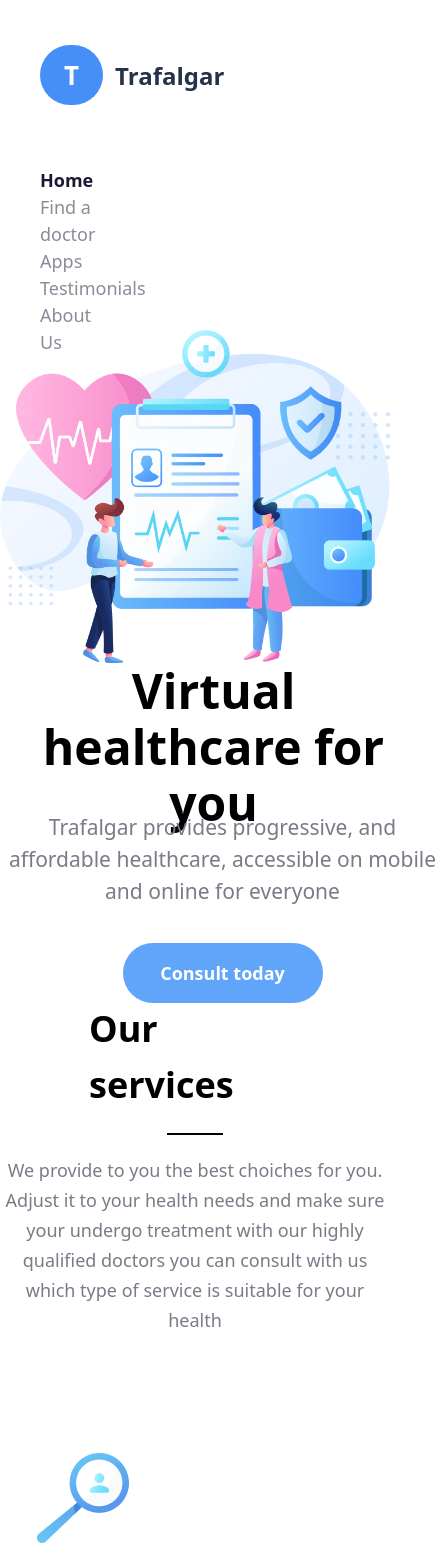
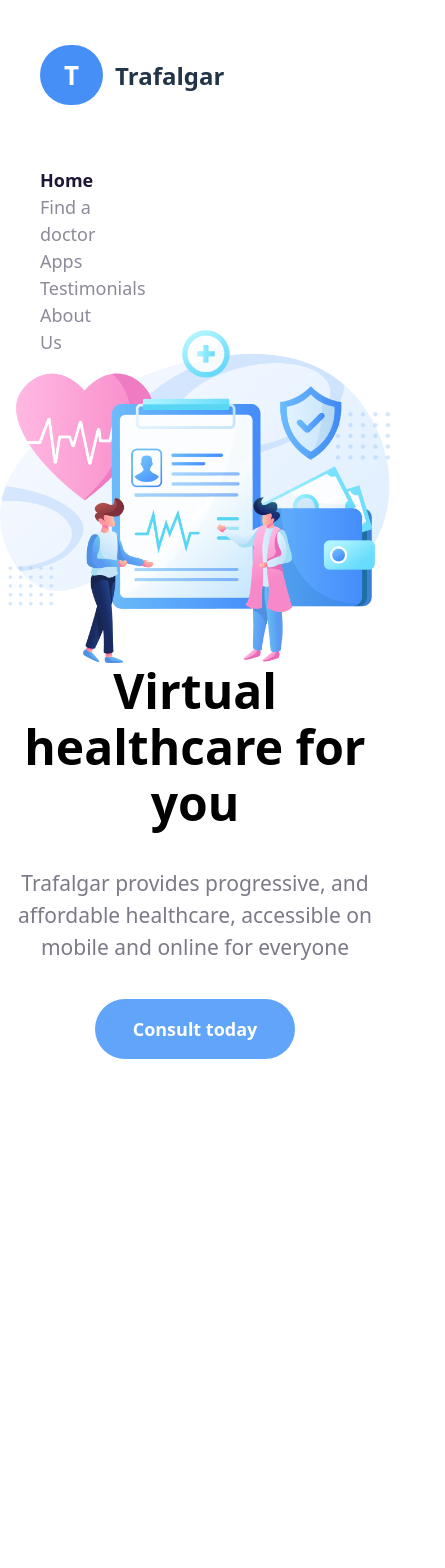
Before and after one commit to richardayikwei/Trafalgar-react, a React (Vite) app: page / in a window 390 px wide. Shown: the top 1568 px of the page, 445 px wide, since content can reach past the window. After the commit the page ends 1059 px from the top, so only its background shows below. Built offline with nearby package versions, Linux system fonts and the light colour scheme.

Commit message:
illustration edit

```diff
--- a/src/App.tsx
+++ b/src/App.tsx
@@ -20,9 +20,9 @@ function App() {
       </div>
 
       <section className="container md:mx-auto">
-        <div className="flex flex-col-reverse md:flex-row md:mt-0 mt-[200px] justify-between">
-          <div className="flex flex-col md:w-[445px] space-y-9 w-[445px] h-[338px] rounded-[55px]">
-            <h1 className="text-[48px] h-[112px] md:text-left text-center w-[427px] font-bold leading-[56px]">
+        <div className="flex flex-col-reverse md:flex-row md:mt-0 mt-[200px] md:justify-between">
+          <div className="flex flex-col max-w-[445px] space-y-9 md:h-[338px] rounded-[55px]">
+            <h1 className="text-[48px] md:h-[112px] md:text-left text-center max-w-[427px] font-bold leading-[56px]">
               Virtual healthcare for you
             </h1>
 
@@ -42,7 +42,7 @@ function App() {
           </div>
         </div>
       </section>
-      <div className="flex flex-col items-center space-y-5 md:h-[177px] md:w-[952px] lg:mt-[100px] container mx-auto">
+      {/* <div className="flex items-center flex-col space-y-5 md:h-[177px] md:w-[952px] lg:mt-[100px]">
         <div className="w-[212px] font-bold leading-[56px] text-[36px]">
           <h1>Our services</h1>
         </div>
@@ -51,7 +51,7 @@ function App() {
           <p className="border-b-2 w-[56px] border-black"></p>
         </div>
 
-        <div className="max-w-[952px] md:h-[60px] font-[300] text-[18px] text-[#7D7987] text-center leading-[30px]">
+        <div className="mx-auto max-w-[952px] md:h-[60px] font-[300] text-[18px] text-[#7D7987] text-center leading-[30px]">
           <p>
             We provide to you the best choiches for you. Adjust it to your
             health needs and make sure your undergo treatment with our highly
@@ -59,8 +59,8 @@ function App() {
             suitable for your health
           </p>
         </div>
-      </div>
-      <section>
+      </div> */}
+      {/* <section>
         <div className=" flex flex-col mx-auto mt-16 container md:w-[1120px] md:h-[745px] ">
           <div className="md:grid md:grid-cols-3 md:gap-x-[34px] md:gap-y-[37px]">
             {services.slice(0, 6).map((service, idx) => (
@@ -70,9 +70,9 @@ function App() {
 
           <Button btntext="Learn more" position="justify-center" />
         </div>
-      </section>
+      </section> */}
 
-      {services.slice(6, 7).map((service, idx) => (
+      {/* {services.slice(6, 7).map((service, idx) => (
         <Illustration
           key={idx}
           service={service}
@@ -93,9 +93,9 @@ function App() {
           widthDescription="max-w-[420px]"
           widthTitle="max-w-[254px]"
         />
-      ))}
-      <Profile />
-      <section className="md:mt-[216px] container mx-auto">
+      ))} */}
+      {/* <Profile /> */}
+      {/* <section className="md:mt-[216px] container mx-auto">
         <div className="mx-auto text-center flex flex-col max-w-[462px] md:h-[84px] mt-24">
           <h1 className="text-[36px] font-bold leading-[56px]">
             Check out our latest article
@@ -115,8 +115,8 @@ function App() {
           </div>
         </div>
         <Button btntext="View all" position="justify-center" />
-      </section>
-      <Footer />
+      </section> */}
+      {/* <Footer /> */}
     </>
   );
 }
```
